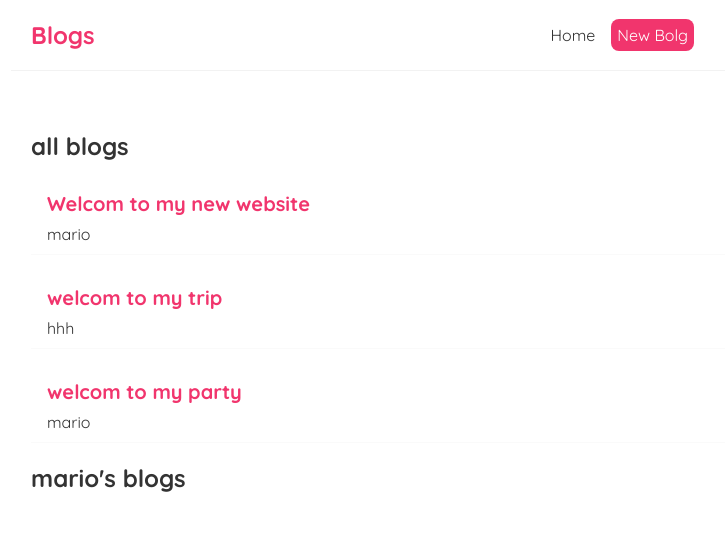
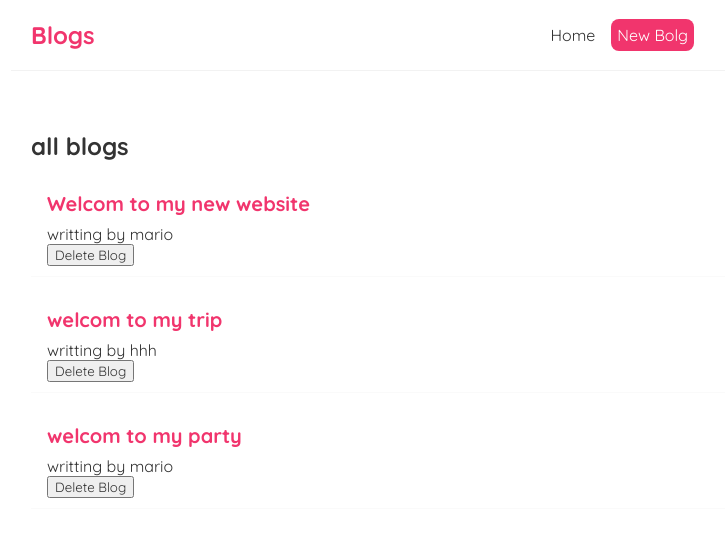
Before and after one commit to daganoo/React_blog_repo, a React (Create React App) app: page / in a window 1280 px wide. Shown: the top 536 px of the page, without its empty margins (259-984 px from the left). Built offline with nearby package versions, Linux system fonts and the light colour scheme.

Commit message:
using useeffect

```diff
--- a/src/BlogList.js
+++ b/src/BlogList.js
@@ -1,8 +1,9 @@
-const BlogList = ({blogs, title}) => {
+const BlogList = ({blogs, title, handleDelete}) => {
     //const blogs = props.blogs;
     //const title = props.title;
     return (
         <div className="blog-list">
+
             <h2>{title}</h2>
             {
             blogs.map((blog)=>(
@@ -12,13 +13,14 @@
                         {blog.title}
                     </h2>
                     <p>
-                        {blog.author}
+                        writting by {blog.author}
                     </p>
+                    <button onClick={()=> handleDelete(blog.id)}>Delete Blog</button>
                 </div>
             ))
         }
         </div>
-     );
+     )
 }
 
 export default BlogList;
--- a/src/Home.js
+++ b/src/Home.js
@@ -2,20 +2,32 @@
 import BlogList from "./BlogList";
 
 const Home = () => {
-
-    const [blogs, setBlogs] = useState([
-        {title : "Welcom to my new website ", body :"new website  txt...", author :" mario" , id : 1},
-        {title : "welcom to my trip", body :"my trip txt ...", author :" hhh" , id : 2},
-        {title : "welcom to my party", body :"my party txt ...", author :" mario" , id : 3}
-    ])
+  const [blogs, setBlogs] = useState([ {
+      title: "Welcom to my new website ",
+      body: "new website  txt...",
+      author: "mario",
+      id: 1,
+    },{
+      title: "welcom to my trip",
+      body: "my trip txt ...",
+      author: "hhh",
+      id: 2
+    },
+    {
+      title: "welcom to my party",
+      body: "my party txt ...",
+      author: "mario",
+      id: 3
+    },
+  ]);
+  const handleDelete = (id)=> {
+      const newBlogs = blogs.filter(blog => blog.id === id)
+      setBlogs(newBlogs)
+  }
 
   return (
     <div className="home">
-
-       <div>
-           <BlogList blogs={blogs} title="all blogs"/>
-           <BlogList blogs={blogs.filter((blog) => blog.author === "mario")} title="mario's blogs"/>
-       </div>
+        <BlogList blogs={blogs} title="all blogs" handleDelete={handleDelete}/>
     </div>
   );
 };
```
